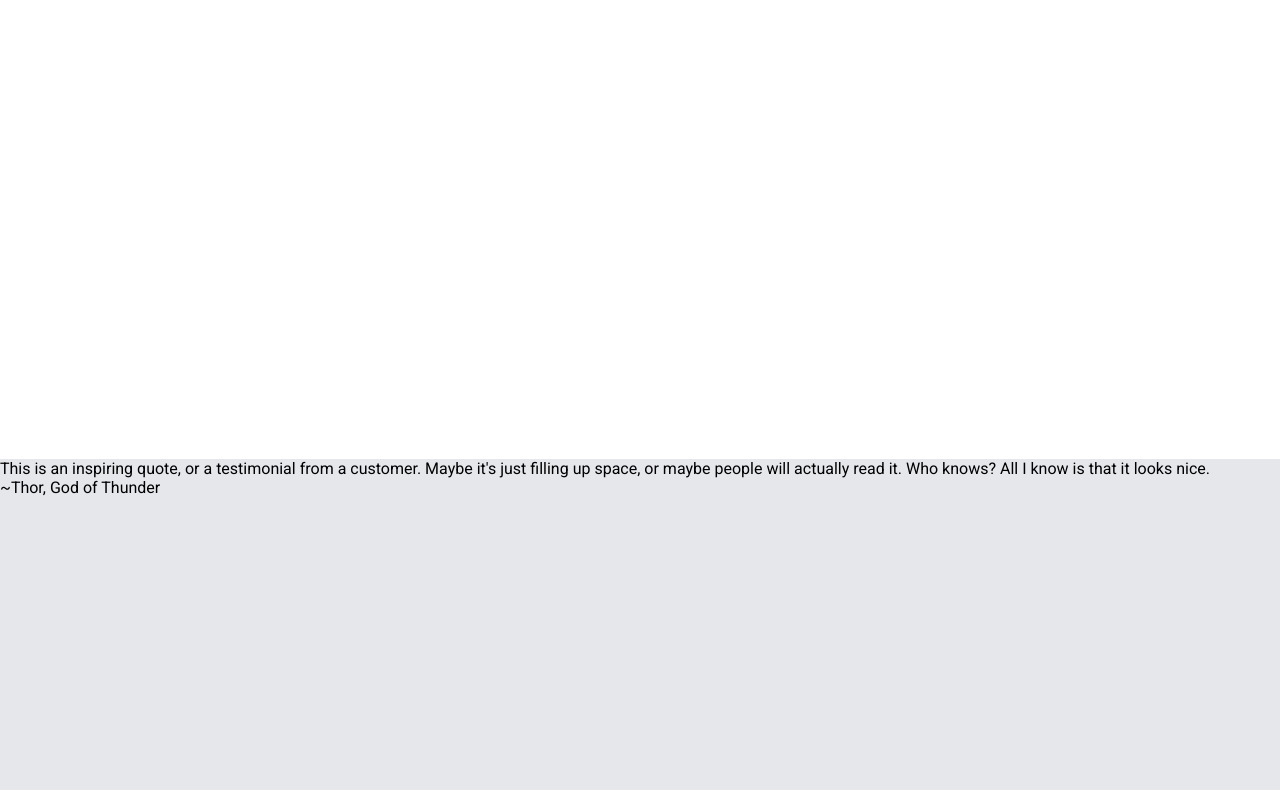
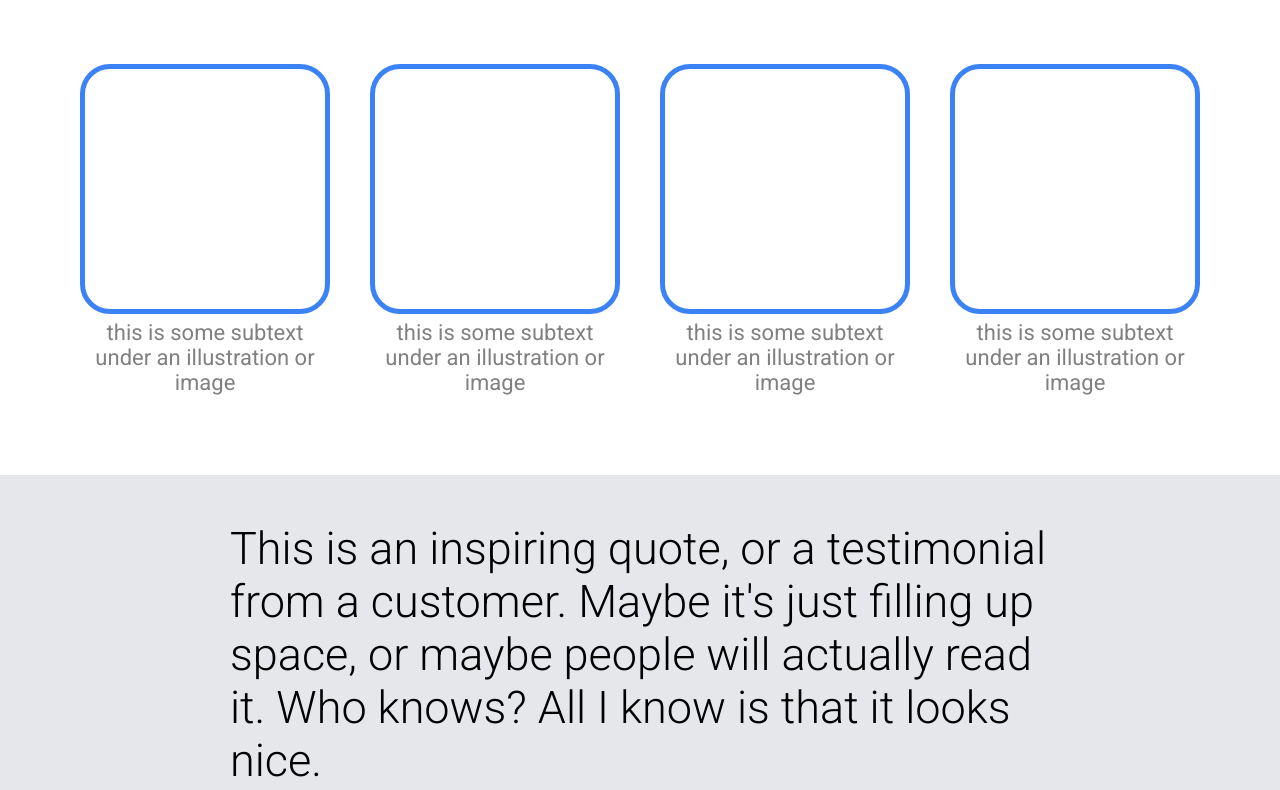
Before and after one commit to hexbyte-works/Odin_Projects, a plain HTML site: page Landing_Page/index.html in a window 1280 px wide. Shown: the part 762-1552 px from the top of the page. Drawn offline with Linux system fonts and the light colour scheme.

Commit message:
adding the changes only the first part remains in css file

```diff
--- a/Landing_Page/homepage.css
+++ b/Landing_Page/homepage.css
@@ -8,21 +8,63 @@
 }
 #box1 {
     background-color:#1F2937;
-    flex:5;
+    flex:4;
     display:flex;
     flex-direction:column
 }
 #box2 {
     background-color: #FFFFFF;
-    flex:5;
+    flex:4;
+    display:flex;
+    flex-direction: column;
+    justify-content: center;
+    align-items:center;
+}
+#box2-heading-text{
+    font-size: 40px;
+    font-weight:900;
+    margin-bottom:80px;
+}
+#box2-subtexts{
+    display:flex;
+    flex-wrap: wrap;
+}
+.box2-subtext{
+    margin:0px 20px;
+    width:250px;
+}
+.box2-subtext-box{
+    border: 5px solid #3b82F6;
+    border-radius: 30px;
+    height:240px;
+    width:240px;
+}
+.box2-subtext-text{
+    margin-top: 6px;
+    width:230px;
+    padding-left:10px;
+    font-size: 22px;
+    font-weight: 400;
+    color:grey;
+    text-align:center;
 }
 #box3 {
     background-color: #E5E7EB;
-    flex:5;
+    flex:3;
+    display:flex;
+    flex-direction:column;
+    justify-content:center;
+    align-items:center;
+    padding:0px 230px;
 }
-#box4 {
-    flex:3;
-    background-color: #FFFFFF;
+#box3-main-text{
+    font-size: 45px;
+    font-weight: 300;
+}
+#box3-last-text{
+    margin-left: 900px;
+    font-size:30px;
+    font-weight:700;
 }
 #box5 {
     background-color: #1F2937;
@@ -59,6 +101,8 @@
     margin:0px 300px;
 }
 #box4{
+    flex:3;
+    background-color: #FFFFFF;
     display:flex;
     justify-content:center;
     align-items:center;
```
